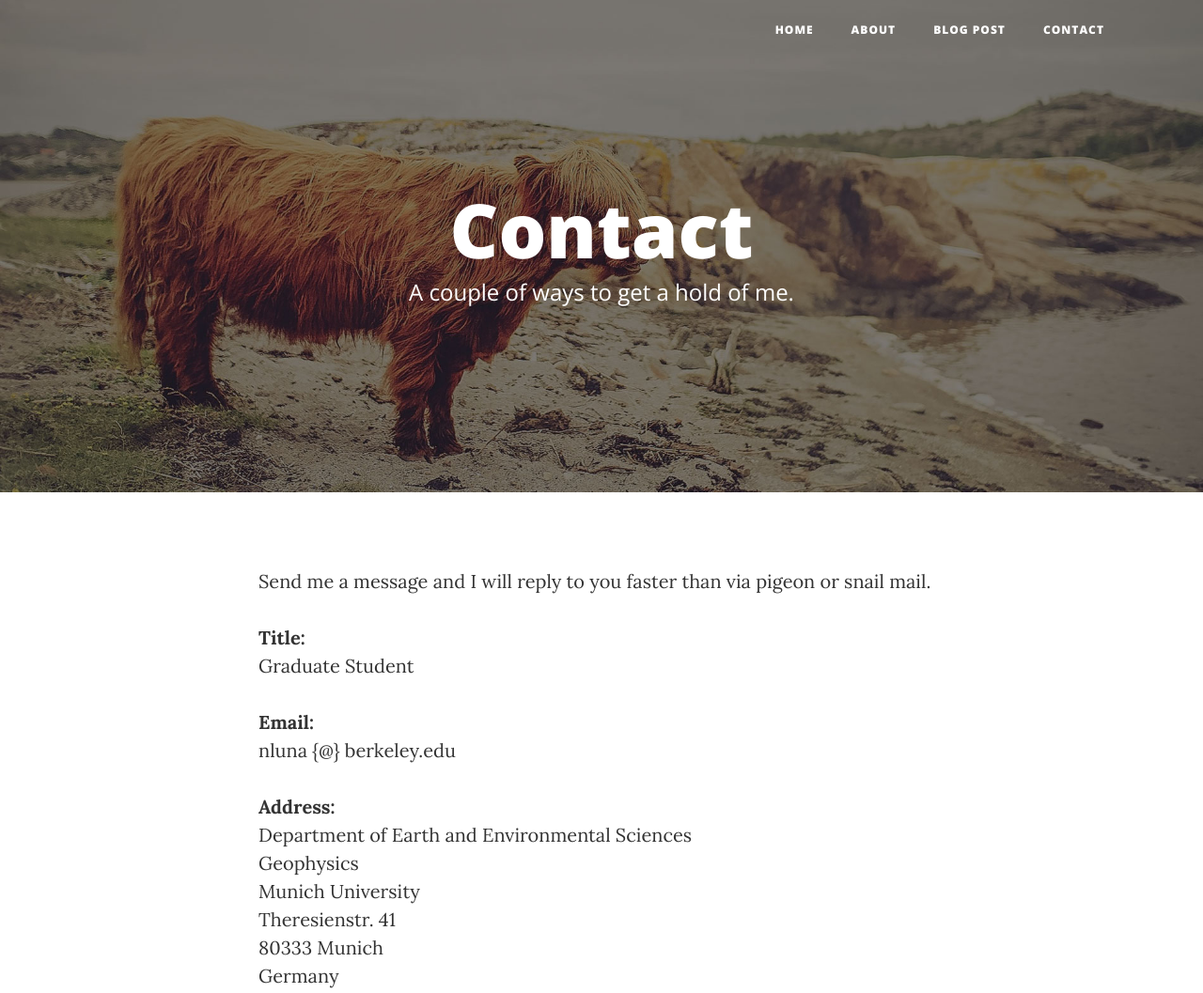
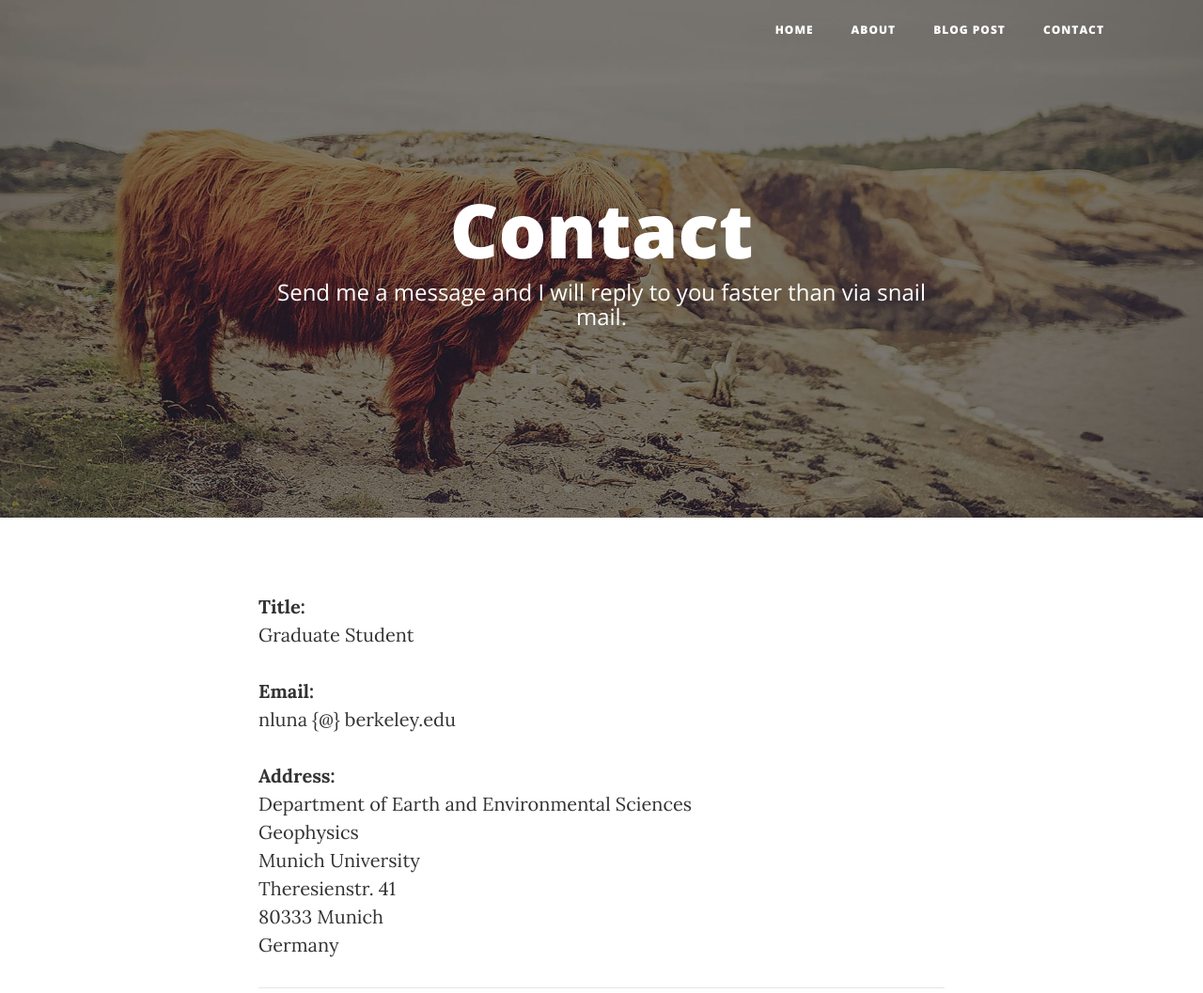
Before and after one commit to ngrayluna/ngrayluna.github.io, a website: page contact.html in a window 1280 px wide. Shown: the top 1057 px of the page at 94% size. Drawn offline with nearby package versions, Linux system fonts and the light colour scheme.

```diff
--- a/contact.html
+++ b/contact.html
@@ -59,7 +59,7 @@
           <div class="col-lg-8 col-md-10 mx-auto">
             <div class="page-heading">
               <h1>Contact</h1>
-              <span class="subheading">A couple of ways to get a hold of me.</span>
+              <span class="subheading">Send me a message and I will reply to you faster than via snail mail.</span>
             </div>
           </div>
         </div>
@@ -70,7 +70,6 @@
     <div class="container">
       <div class="row">
         <div class="col-lg-8 col-md-10 mx-auto">
-          <p>Send me a message and I will reply to you faster than via pigeon or snail mail.</p>
 
           <p><b>Title:</b><br>Graduate Student</p>
 
```
Also changed, not shown: index.html (+1 -1 lines).
